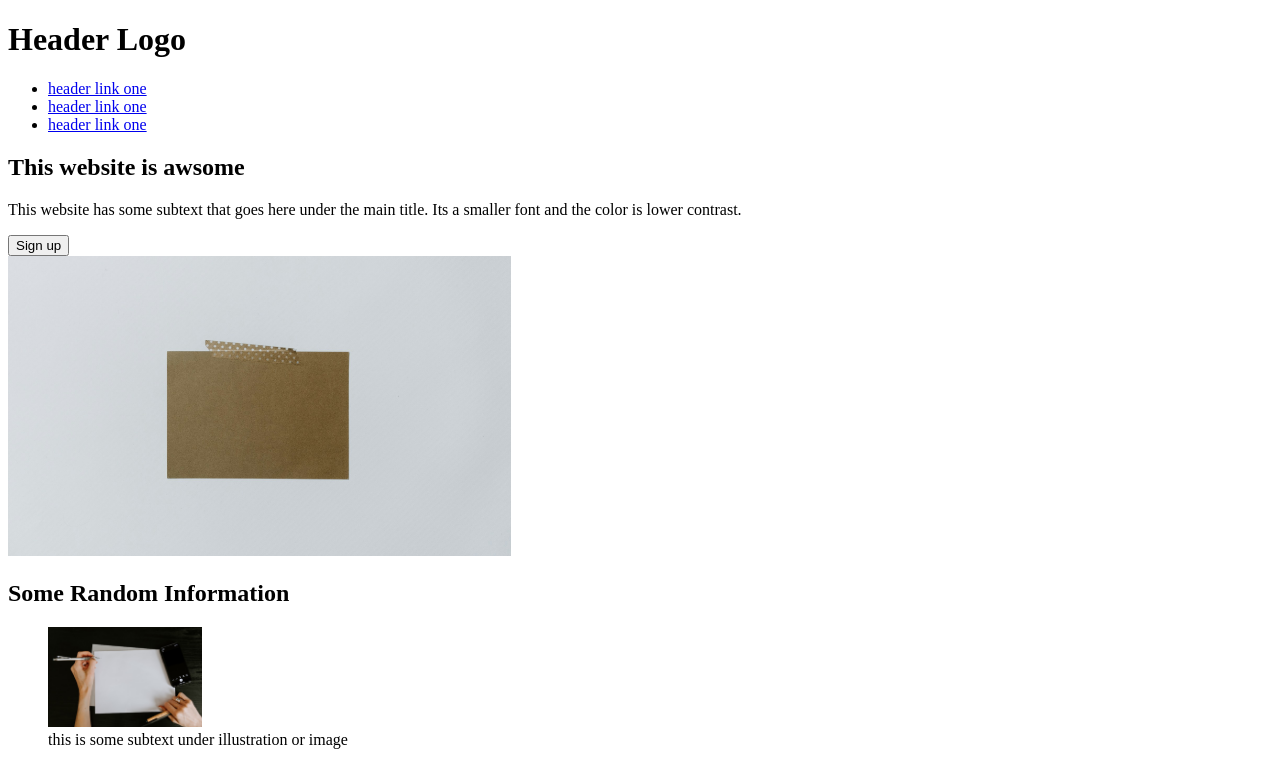
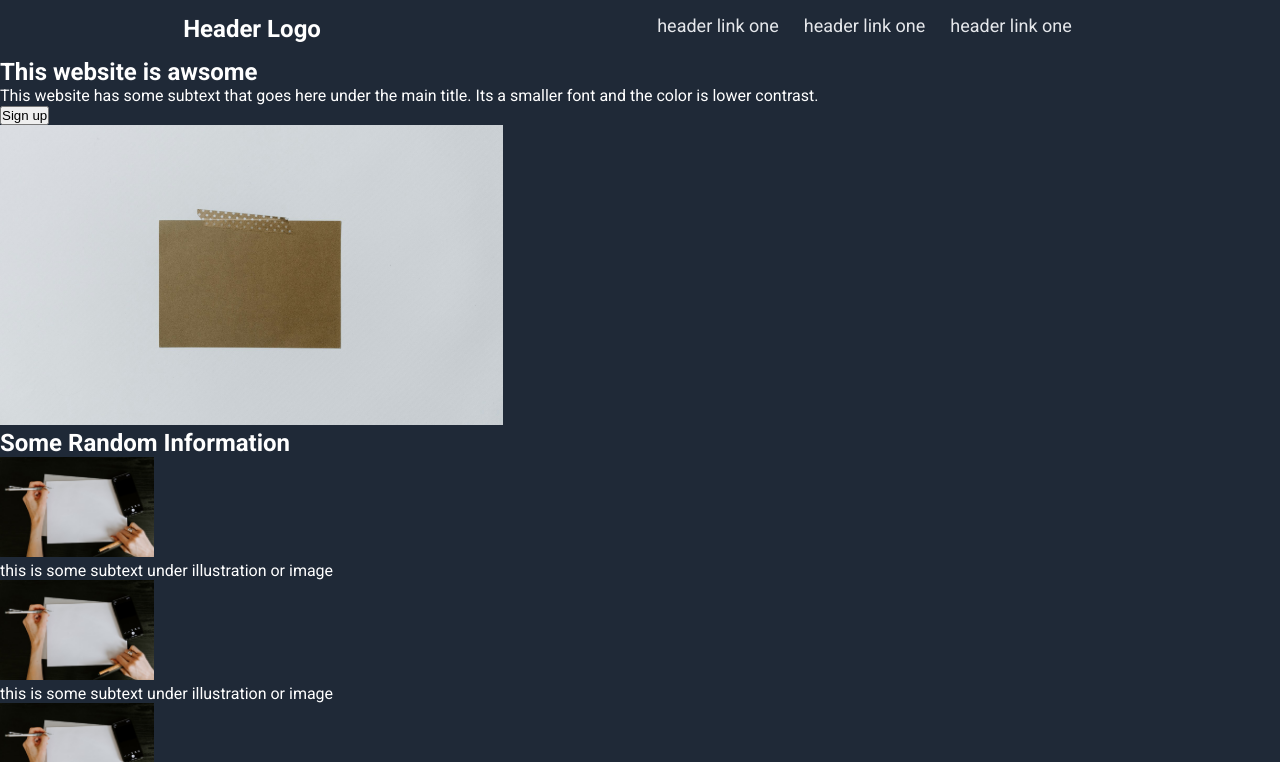
Before and after one commit to jonmc89/odin-landing-page, a plain HTML site: page index.html in a window 1280 px wide. Shown: the top 762 px of the page. Drawn offline with Linux system fonts and the light colour scheme.

Commit message:
Styling Added
Header Styled as per spec.

```diff
--- a/index.html
+++ b/index.html
@@ -4,14 +4,18 @@
     <meta charset="UTF-8">
     <meta name="viewport" content="width=device-width, initial-scale=1.0">
     <title>Odin Project Landing Page</title>
+    <link rel="preconnect" href="https://fonts.googleapis.com">
+<link rel="preconnect" href="https://fonts.gstatic.com" crossorigin>
+<link href="https://fonts.googleapis.com/css2?family=Roboto:ital,wght@0,100;0,300;0,400;0,500;0,700;0,900;1,100;1,300;1,400;1,500;1,700;1,900&display=swap" rel="stylesheet">
+<link rel="stylesheet" href="styles.css">
 </head>
 <body>
     <header>
         <h1 class="header_logo">Header Logo</h1>
         <ul class="nav">
-            <li><a href="#">header link one</a></li>
-            <li><a href="#">header link one</a></li>
-            <li><a href="#">header link one</a></li>
+            <li><a class="nav_links" href="#">header link one</a></li>
+            <li><a class="nav_links" href="#">header link one</a></li>
+            <li><a class="nav_links" href="#">header link one</a></li>
         </ul>
     </header>
     <div class="hero_section">
--- /dev/null
+++ b/styles.css
@@ -0,0 +1,41 @@
+*{
+    padding: 0;
+    margin: 0;
+    box-sizing: border-box;
+}
+
+body{
+    font-family: "Roboto",Arial, Helvetica, sans-serif;
+}
+
+.hero_section, .info_section, header{
+    background-color: #1F2937;
+    color: #fff;
+}
+
+/* Header Section */
+
+header{
+    display: flex;
+    justify-content: space-around;
+    padding: 15px;
+}
+
+.header_logo{
+    font-size: 24px;
+
+}
+
+.nav{
+    list-style: none;
+    display: flex;
+}
+
+.nav_links{
+    color: #e5e7eb;
+    text-decoration: none;
+    font-size: 18px;
+    margin-right: 25px;
+}
+
+/* Hero Section */
```
